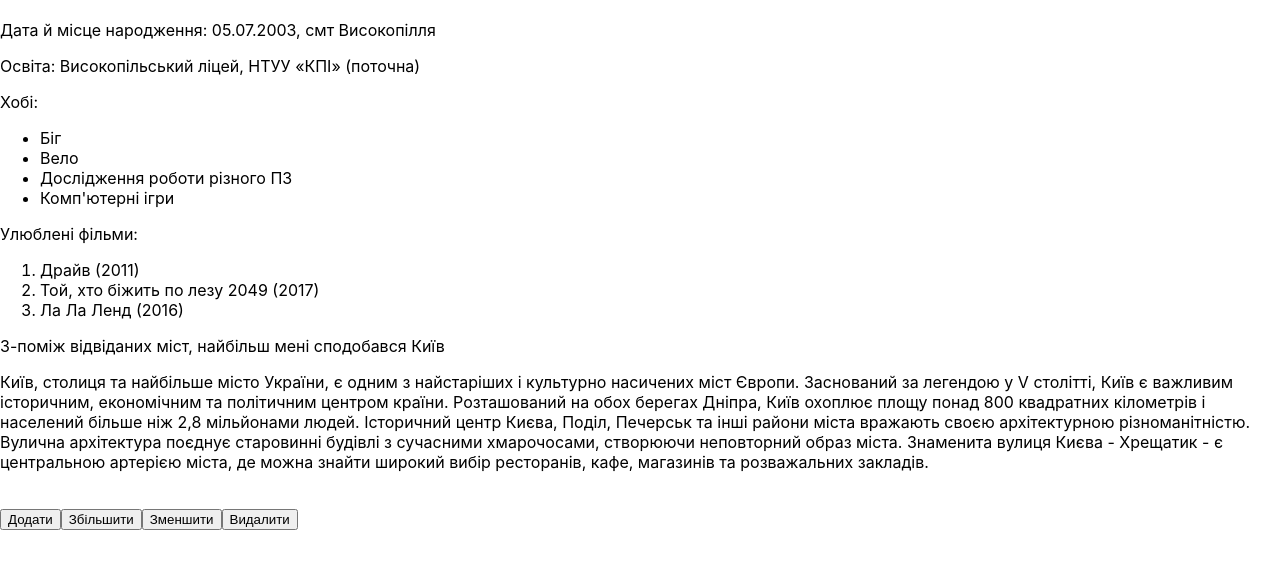
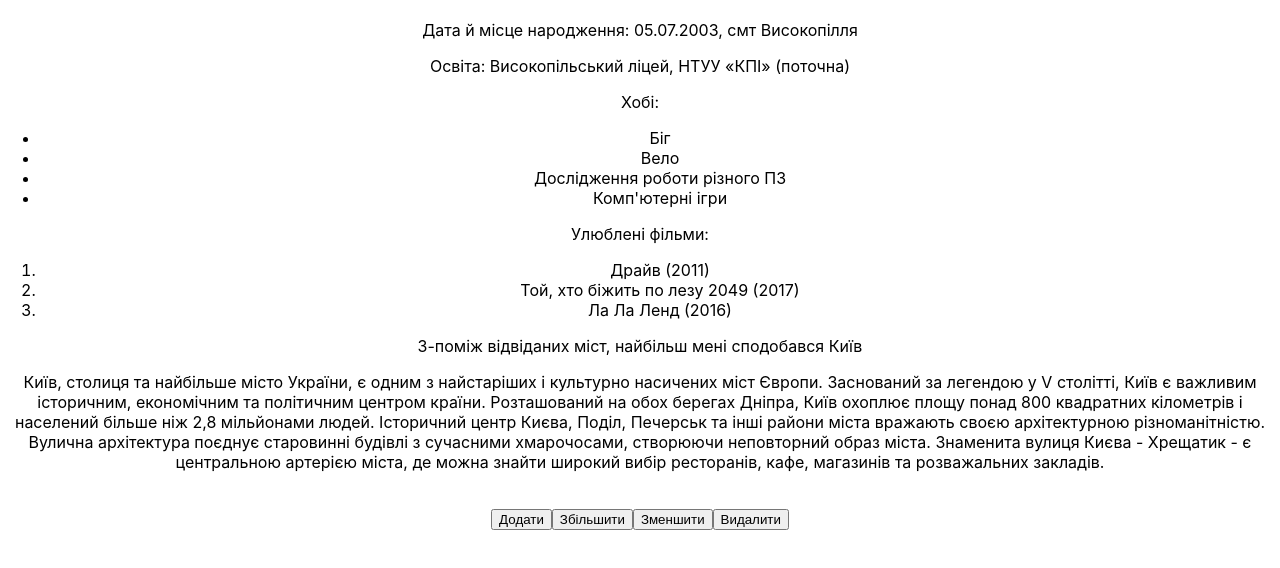
Before and after one commit to DokAndMax/Frontend_Lab7, a React (Create React App) app: page / in a window 1280 px wide. Shown: the top 568 px of the page. Built offline with nearby package versions, Linux system fonts and the light colour scheme.

Commit message:
Move custom components to App.js instead index.js

```diff
--- a/src/App.js
+++ b/src/App.js
@@ -1,23 +1,15 @@
-import logo from './logo.svg';
 import './App.css';
+import Header from "./Components/Header";
+import Content from "./Components/Content";
+import Image from "./Components/Image";
+import React from "react";
 
 function App() {
   return (
     <div className="App">
-      <header className="App-header">
-        <img src={logo} className="App-logo" alt="logo" />
-        <p>
-          Edit <code>src/App.js</code> and save to reload.
-        </p>
-        <a
-          className="App-link"
-          href="https://reactjs.org"
-          target="_blank"
-          rel="noopener noreferrer"
-        >
-          Learn React
-        </a>
-      </header>
+      <Header/>
+      <Content/>
+      <Image/>
     </div>
   );
 }
--- a/src/index.js
+++ b/src/index.js
@@ -1,17 +1,13 @@
 import React from 'react';
 import ReactDOM from 'react-dom/client';
 import './index.css';
-import Header from "./Components/Header";
-import Content from "./Components/Content";
-import Image from "./Components/Image";
+import App from "./App";
 import reportWebVitals from './reportWebVitals';
 
 const root = ReactDOM.createRoot(document.getElementById('root'));
 root.render(
   <React.StrictMode>
-    <Header/>
-    <Content/>
-    <Image/>
+    <App/>
   </React.StrictMode>
 );
 
```
